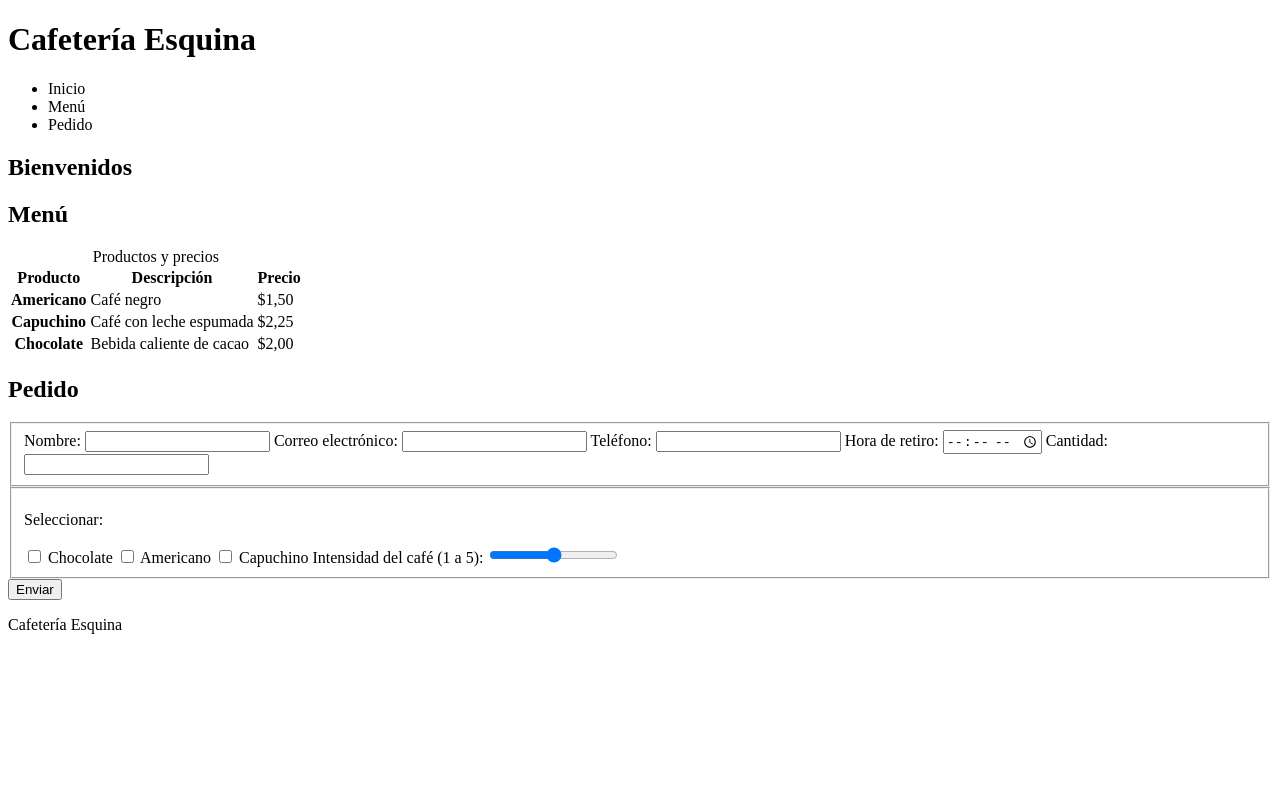
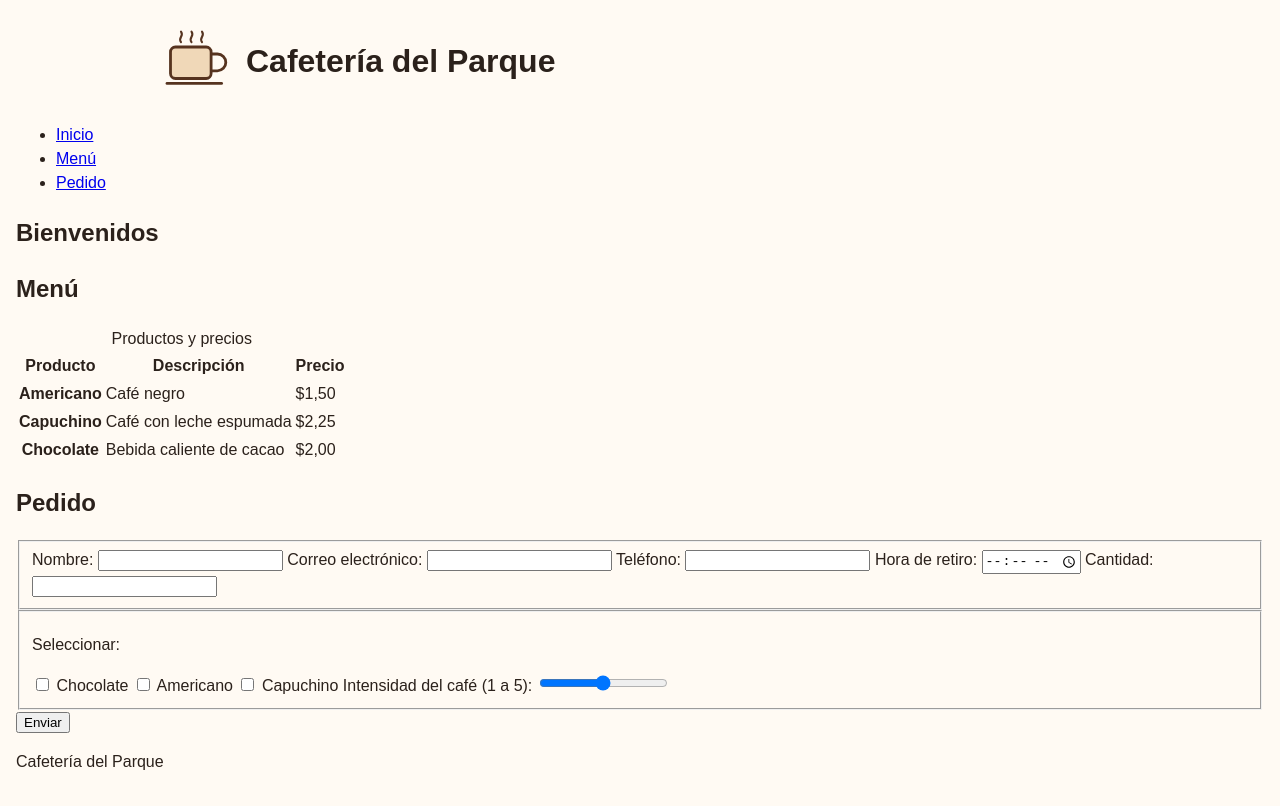
Before and after one commit to AndrssWV/PR_ESTANDARES_WEB, a plain HTML site: page index.html in a window 1280 px wide. Drawn offline with Linux system fonts and the light colour scheme.

Commit message:
feat: Navegacion

```diff
--- a/estilos.css
+++ b/estilos.css
@@ -0,0 +1,30 @@
+:root {
+  --color-fondo: #fffaf3;
+  --color-texto: #2b211b;
+}
+
+* {
+  box-sizing: border-box;
+}
+
+body {
+  margin: 0;
+  padding: 1rem;
+  background: var(--color-fondo);
+  color: var(--color-texto);
+  font-family: Arial, sans-serif;
+  line-height: 1.5;
+}
+
+header {
+  display: flex;
+  align-items: center;
+  gap: 1rem;
+  max-width: 60rem;
+  margin: auto;
+}
+
+header img {
+  max-width: 100%;
+  height: auto;
+}
--- a/index.html
+++ b/index.html
@@ -3,29 +3,30 @@
 <head>
   <meta charset="utf-8">
   <meta name="viewport" content="width=device-width, initial-scale=1">
-  <title>Cafetería Esquina</title>
+  <title>Cafetería del Parque</title>
   <link rel="stylesheet" href="estilos.css">
 </head>
 <body>
   <header>
-    <h1>Cafetería Esquina</h1>
+    <img src="img/cafe.svg" alt="Taza de café" width="70" height="70">
+    <h1>Cafetería del Parque</h1>
   </header>
 
-  <nav>
+ <nav aria-label="Navegación principal">
     <ul>
-      <li><a>Inicio</a></li>
-      <li><a>Menú</a></li>
-      <li><a>Pedido</a></li>
+      <li><a href="#inicio">Inicio</a></li>
+      <li><a href="#menu">Menú</a></li>
+      <li><a href="#pedido">Pedido</a></li>
     </ul>
   </nav>
 
-  <div>
+  <div id="inicio">
     <main>
       <section>
         <h2>Bienvenidos</h2>
       </section>
 
-      <section>
+      <section id="menu">
         <h2>Menú</h2>
         <table>
           <caption>Productos y precios</caption>
@@ -58,7 +59,7 @@
     </main>
   </div>
 
-  <section>
+  <section id="pedido">
     <h2>Pedido</h2>
     <form>
       <fieldset>
@@ -93,7 +94,7 @@
   </section>
 
   <footer>
-    <p>Cafetería Esquina</p>
+    <p>Cafetería del Parque</p>
   </footer>
 
 </body>
```
Also changed, not shown: img/cafe.svg (added).
